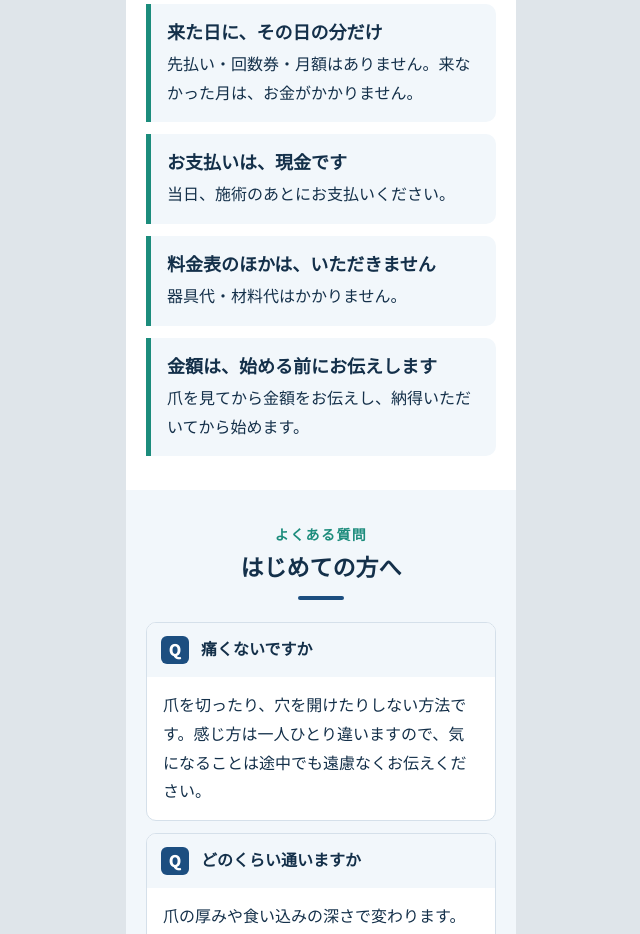
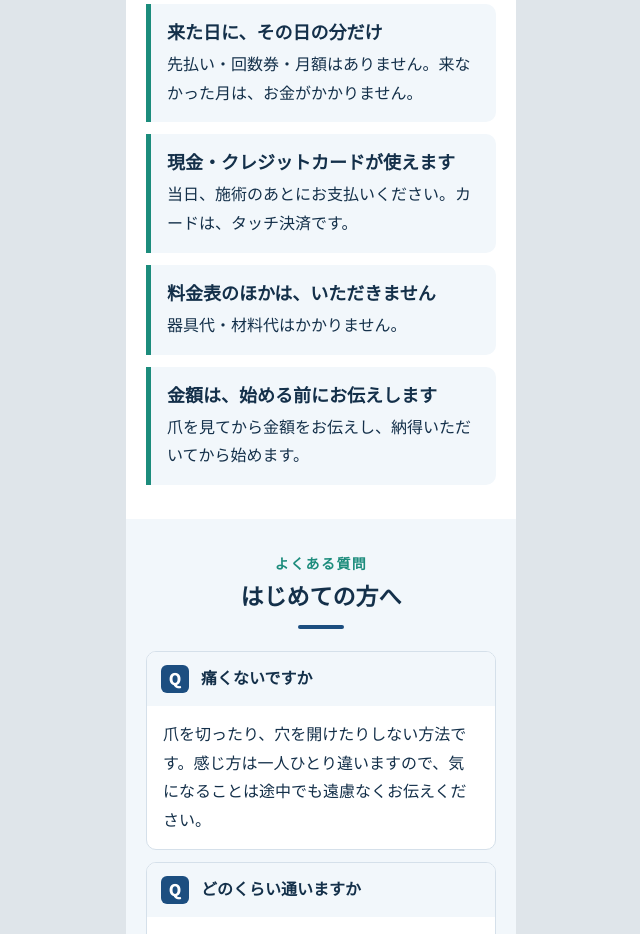
Before and after one commit to r356pro-droid/snail-lp, a plain HTML site: page lp-b.html in a window 1280 px wide. Shown: the part 8780-9714 px from the top of the page, without its empty margins (319-959 px from the left). Drawn offline with Linux system fonts and the light colour scheme.

Commit message:
広告用ページ: お支払いを 現金・クレジットカード に
Co-Authored-By: Claude Fable 5.2 <noreply@anthropic.com>

```diff
--- a/lp-b.html
+++ b/lp-b.html
@@ -298,7 +298,7 @@ img { display: block; max-width: 100%; }
   <h2 class="h"><small>お支払い</small>その日の分だけ、<br>その日にお支払い</h2>
   <ul class="pay">
     <li><b>来た日に、その日の分だけ</b>先払い・回数券・月額はありません。来なかった月は、お金がかかりません。</li>
-    <li><b>お支払いは、現金です</b>当日、施術のあとにお支払いください。</li>
+    <li><b>現金・クレジットカードが使えます</b>当日、施術のあとにお支払いください。カードは、タッチ決済です。</li>
     <li><b>料金表のほかは、いただきません</b>器具代・材料代はかかりません。</li>
     <li><b>金額は、始める前にお伝えします</b>爪を見てから金額をお伝えし、納得いただいてから始めます。</li>
   </ul>
```
Also changed, not shown: lpimg/b_faq.jpg, lpimg/b_keep.jpg, lpimg/b_last.jpg, lpimg/b_price.jpg, lpimg/b_shop.jpg, lpimg/b_snail.jpg.
